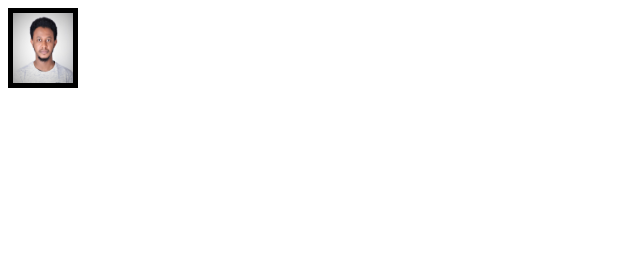
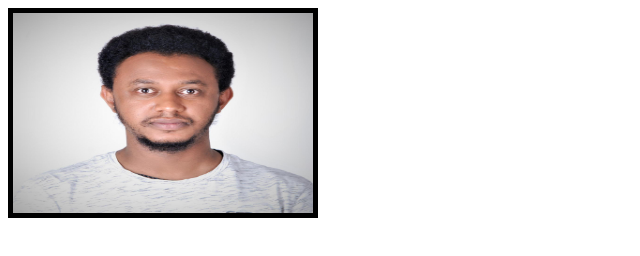
Before and after one commit to MichealSebre/MichealSultan.github.io, a plain HTML site: page index.html in a window 1280 px wide. Shown: the whole page, without its empty margins (0-640 px from the left). Drawn offline with Linux system fonts and the light colour scheme.

Commit message:
Update index.html

```diff
--- a/index.html
+++ b/index.html
@@ -5,6 +5,6 @@
     <title>WAP</title>
 </head>
 <body>
-<img src="miky.jpg" alt="Micheal Sultan" width="60" height="70" style="border:5px solid black">
+<img src="miky.jpg" alt="Micheal Sultan" width="300" height="200" style="border:5px solid black">
 </body>
 </html>
```
